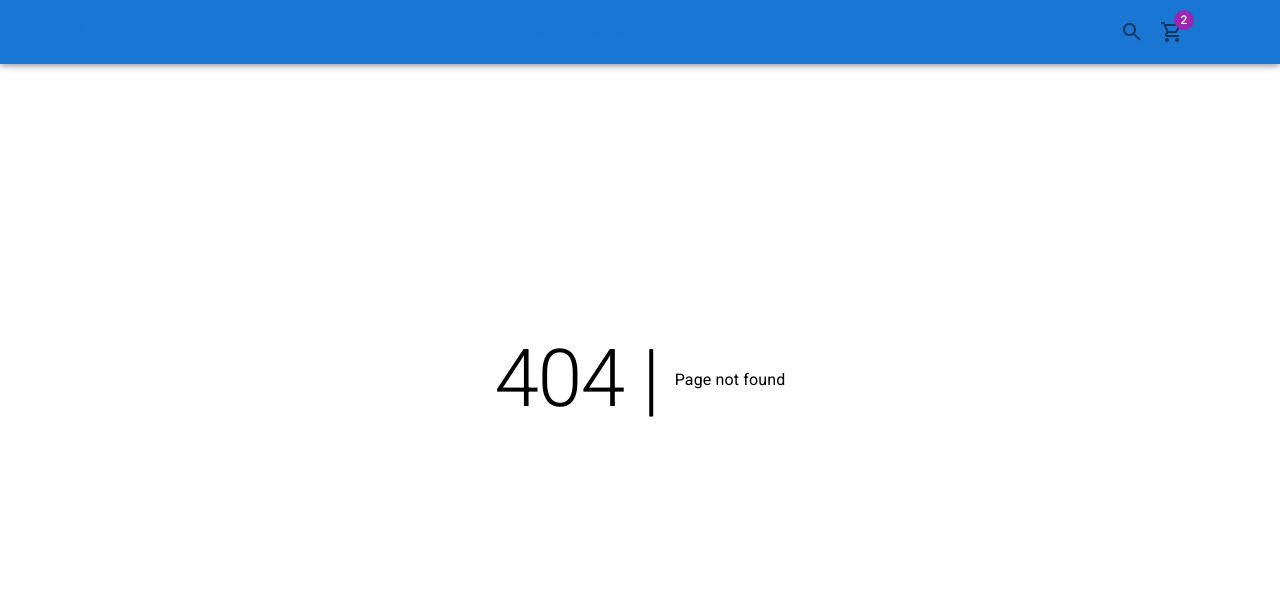
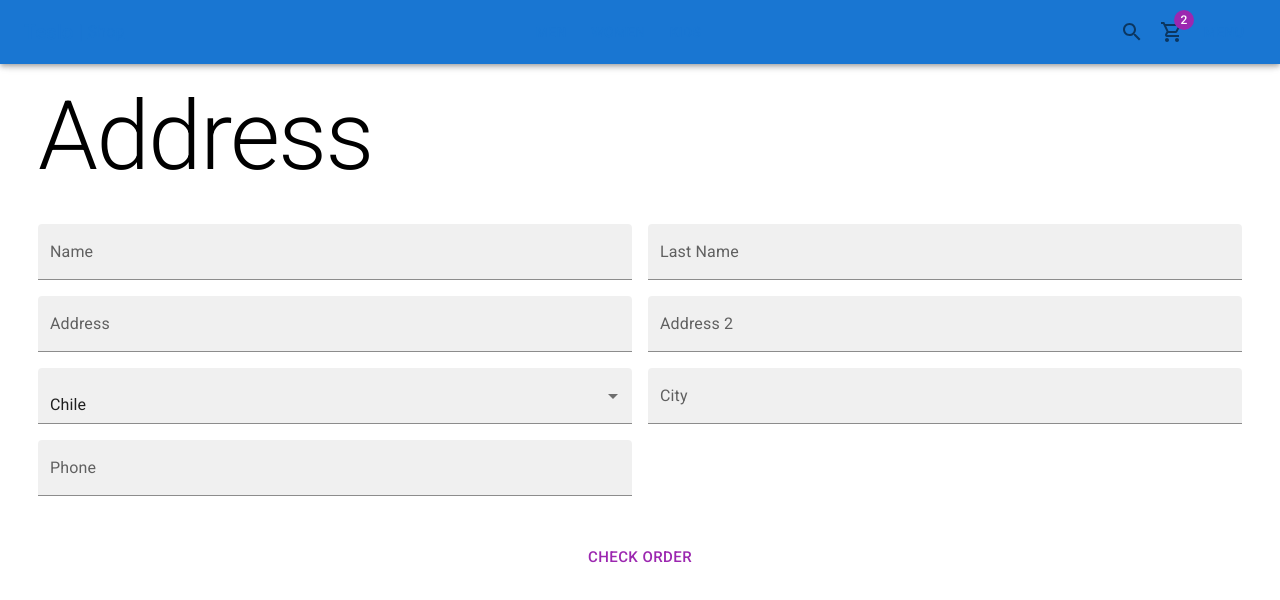
Before and after one commit to karlbehrensg/teslo-shop, a Next.js app: page /checkout/address in a window 1280 px wide. Before the commit this address had no page. Shown: the top 600 px of the page. Built offline with nearby package versions, Linux system fonts and the light colour scheme.

Commit message:
Address form

```diff
--- /dev/null
+++ b/pages/checkout/address.tsx
@@ -0,0 +1,60 @@
+import {
+  Box,
+  Button,
+  FormControl,
+  Grid,
+  InputLabel,
+  MenuItem,
+  Select,
+  TextField,
+  Typography,
+} from "@mui/material";
+import React from "react";
+import { ShopLayout } from "../../components/layout";
+
+const AddressPage = () => {
+  return (
+    <ShopLayout title={"Address"} pageDescription={"Confirm address"}>
+      <Typography component="h1" variant="h1">
+        Address
+      </Typography>
+      <Grid container spacing={2} sx={{ mt: 2 }}>
+        <Grid item xs={12} sm={6}>
+          <TextField label="Name" variant="filled" fullWidth />
+        </Grid>
+        <Grid item xs={12} sm={6}>
+          <TextField label="Last Name" variant="filled" fullWidth />
+        </Grid>
+        <Grid item xs={12} sm={6}>
+          <TextField label="Address" variant="filled" fullWidth />
+        </Grid>
+        <Grid item xs={12} sm={6}>
+          <TextField label="Address 2" variant="filled" fullWidth />
+        </Grid>
+        <Grid item xs={12} sm={6}>
+          <FormControl fullWidth>
+            <Select variant="filled" label="Country" value={1}>
+              <MenuItem value={1}>Chile</MenuItem>
+              <MenuItem value={2}>Uruguay</MenuItem>
+              <MenuItem value={3}>Germany</MenuItem>
+              <MenuItem value={4}>South Korea</MenuItem>
+            </Select>
+          </FormControl>
+        </Grid>
+        <Grid item xs={12} sm={6}>
+          <TextField label="City" variant="filled" fullWidth />
+        </Grid>
+        <Grid item xs={12} sm={6}>
+          <TextField label="Phone" variant="filled" fullWidth />
+        </Grid>
+      </Grid>
+      <Box sx={{ mt: 5 }} display="flex" justifyContent="center">
+        <Button color="secondary" className="circular-btn" size="large">
+          Check order
+        </Button>
+      </Box>
+    </ShopLayout>
+  );
+};
+
+export default AddressPage;
```
